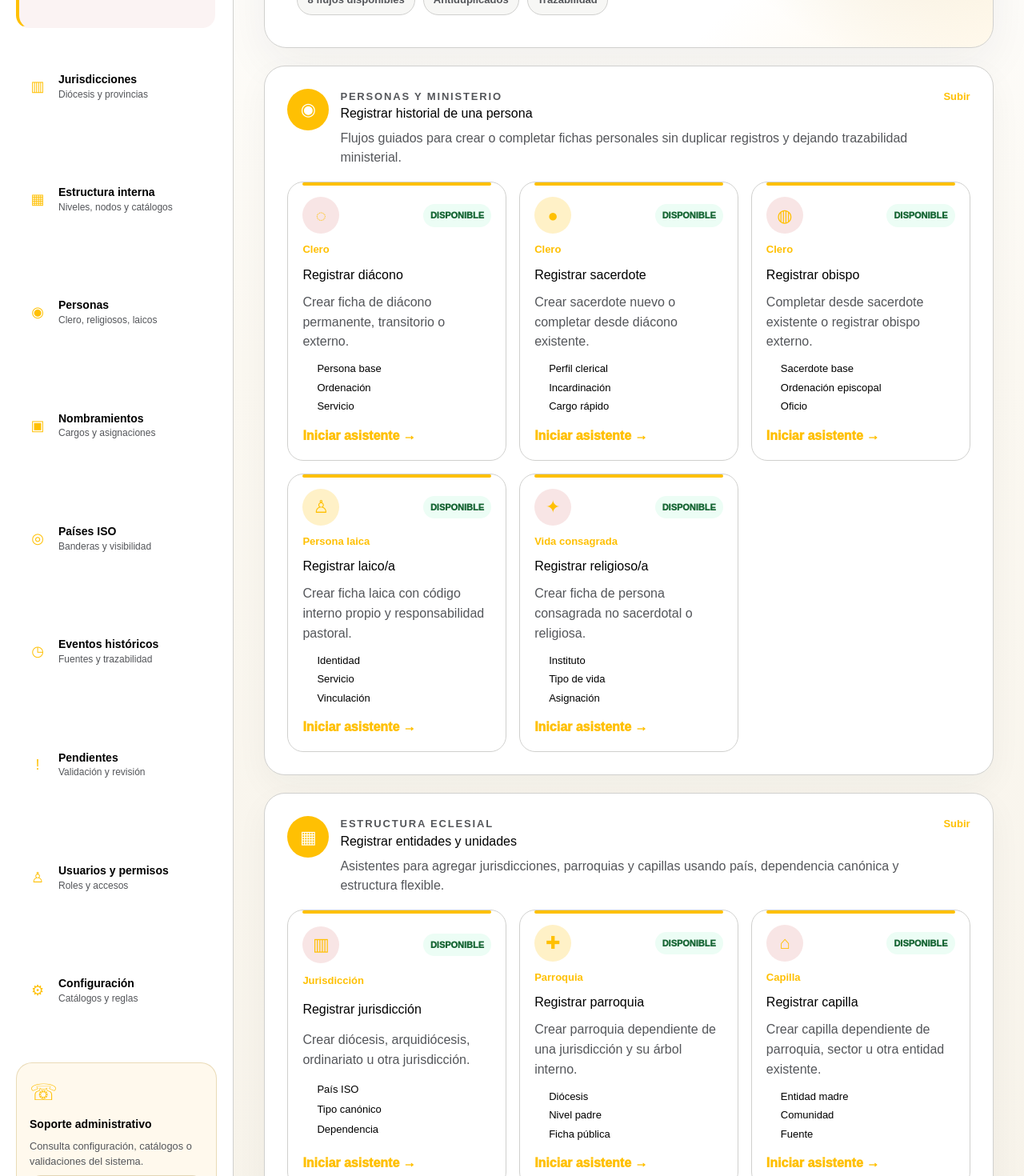
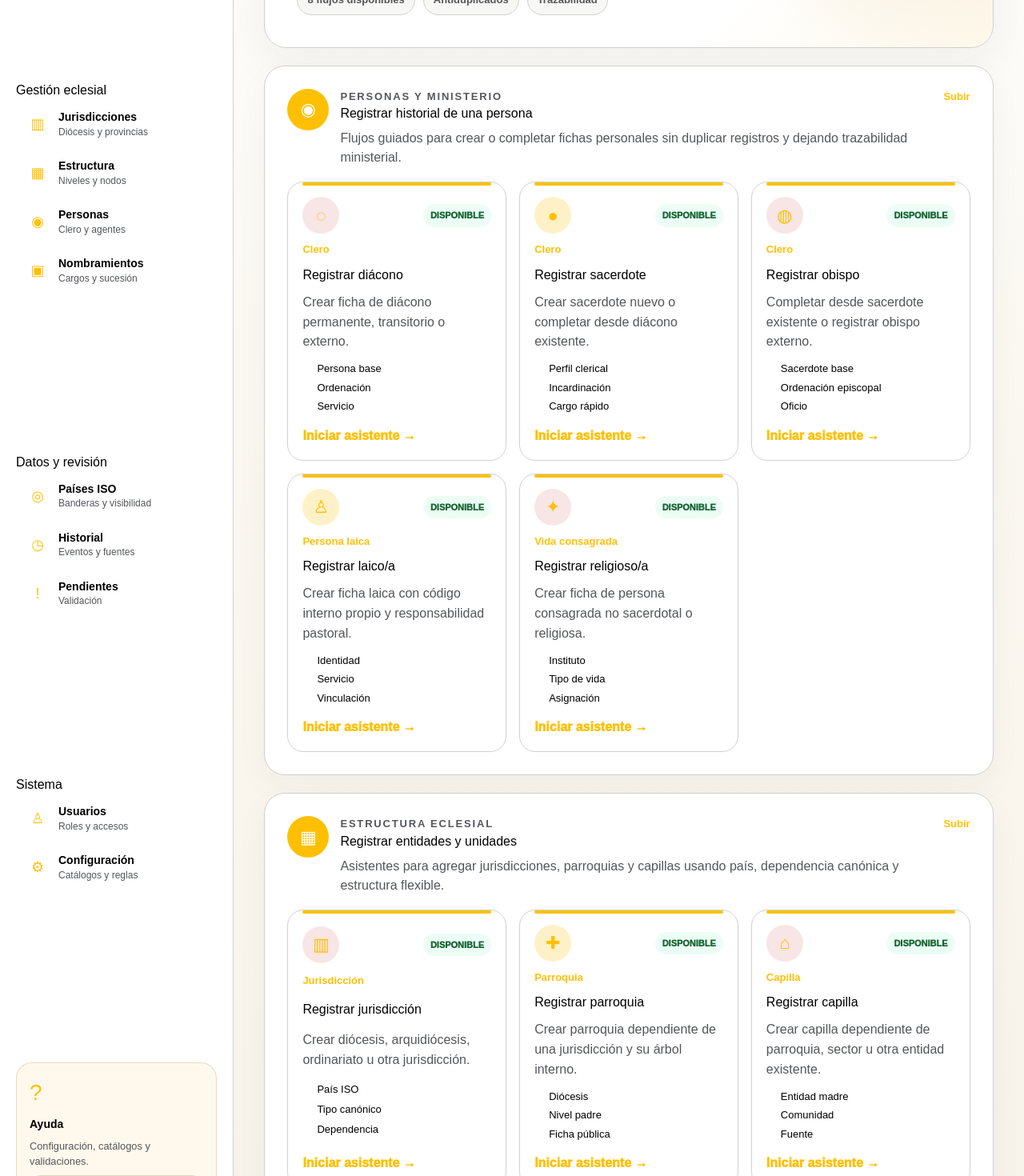
Before and after one commit to Jumen-UX/sinep-rd, a Next.js app: page /admin/nuevo in a window 1280 px wide. Shown: the part 340-1810 px from the top of the page at 80% size. Built offline with nearby package versions, Linux system fonts and the light colour scheme; no server answers; the database is empty.

Commit message:
Group and compact admin sidebar navigation

```diff
--- a/src/app/admin/AdminShell.tsx
+++ b/src/app/admin/AdminShell.tsx
@@ -11,18 +11,43 @@ type AdminNavItem = {
   sublabel?: string
 }
 
-const adminNavItems: AdminNavItem[] = [
+type AdminNavSection = {
+  title: string
+  items: AdminNavItem[]
+}
+
+const adminNavSections: AdminNavSection[] = [
+  {
+    title: 'Principal',
+    items: [
       { href: '/admin', icon: '⌂', label: 'Inicio', sublabel: 'Panel general' },
-  { href: '/admin/nuevo', icon: '＋', label: 'Agregar nueva ficha', sublabel: 'Asistentes de registro' },
+      { href: '/admin/nuevo', icon: '＋', label: 'Agregar ficha', sublabel: 'Asistentes de registro' },
+    ],
+  },
+  {
+    title: 'Gestión eclesial',
+    items: [
       { href: '/admin/jurisdicciones', icon: '▥', label: 'Jurisdicciones', sublabel: 'Diócesis y provincias' },
-  { href: '/admin/estructura', icon: '▦', label: 'Estructura interna', sublabel: 'Niveles, nodos y catálogos' },
-  { href: '/admin/personas', icon: '◉', label: 'Personas', sublabel: 'Clero, religiosos, laicos' },
-  { href: '/admin/asignaciones', icon: '▣', label: 'Nombramientos', sublabel: 'Cargos y asignaciones' },
+      { href: '/admin/estructura', icon: '▦', label: 'Estructura', sublabel: 'Niveles y nodos' },
+      { href: '/admin/personas', icon: '◉', label: 'Personas', sublabel: 'Clero y agentes' },
+      { href: '/admin/asignaciones', icon: '▣', label: 'Nombramientos', sublabel: 'Cargos y sucesión' },
+    ],
+  },
+  {
+    title: 'Datos y revisión',
+    items: [
       { href: '/admin/paises', icon: '◎', label: 'Países ISO', sublabel: 'Banderas y visibilidad' },
-  { href: '/admin/eventos', icon: '◷', label: 'Eventos históricos', sublabel: 'Fuentes y trazabilidad' },
-  { href: '/admin/revision', icon: '!', label: 'Pendientes', sublabel: 'Validación y revisión' },
-  { href: '/admin/usuarios', icon: '♙', label: 'Usuarios y permisos', sublabel: 'Roles y accesos' },
+      { href: '/admin/eventos', icon: '◷', label: 'Historial', sublabel: 'Eventos y fuentes' },
+      { href: '/admin/revision', icon: '!', label: 'Pendientes', sublabel: 'Validación' },
+    ],
+  },
+  {
+    title: 'Sistema',
+    items: [
+      { href: '/admin/usuarios', icon: '♙', label: 'Usuarios', sublabel: 'Roles y accesos' },
       { href: '/admin/configuracion', icon: '⚙', label: 'Configuración', sublabel: 'Catálogos y reglas' },
+    ],
+  },
 ]
 
 function isActiveNavItem(pathname: string, href: string) {
@@ -50,7 +75,11 @@ export default function AdminShell({ children }: { children: ReactNode }) {
           </Link>
 
           <nav className="admin-sidebar-nav">
-            {adminNavItems.map((item) => (
+            {adminNavSections.map((section) => (
+              <section className="admin-sidebar-section" key={section.title}>
+                <p>{section.title}</p>
+                <div>
+                  {section.items.map((item) => (
                     <Link aria-current={isActiveNavItem(pathname, item.href) ? 'page' : undefined} href={item.href} key={`${item.href}-${item.label}`}>
                       <span aria-hidden="true">{item.icon}</span>
                       <span>
@@ -59,12 +88,15 @@ export default function AdminShell({ children }: { children: ReactNode }) {
                       </span>
                     </Link>
                   ))}
+                </div>
+              </section>
+            ))}
           </nav>
 
           <div className="admin-sidebar-help">
-            <span>☏</span>
-            <strong>Soporte administrativo</strong>
-            <small>Consulta configuración, catálogos o validaciones del sistema.</small>
+            <span>?</span>
+            <strong>Ayuda</strong>
+            <small>Configuración, catálogos y validaciones.</small>
             <Link href="/admin/configuracion">Centro de ayuda</Link>
           </div>
         </aside>
```
Lines whose indentation alone changed are shown as unchanged.
